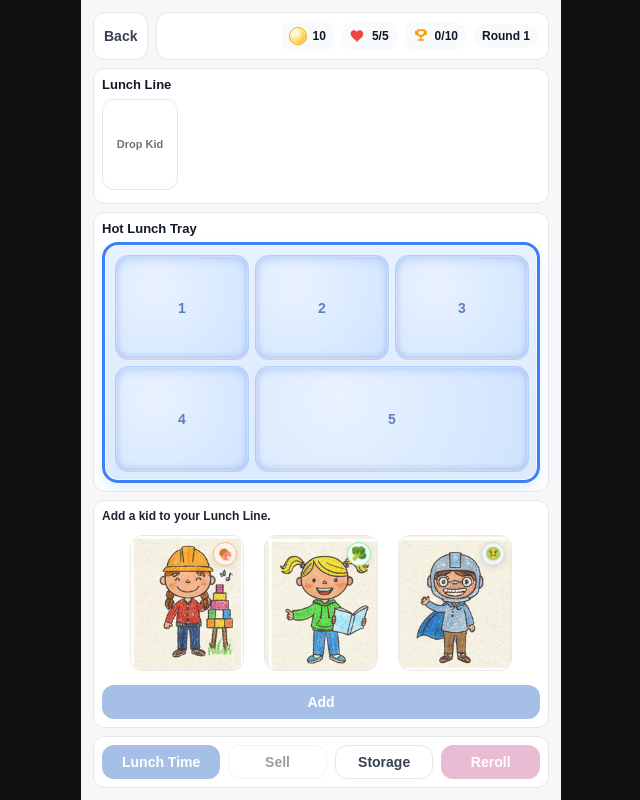
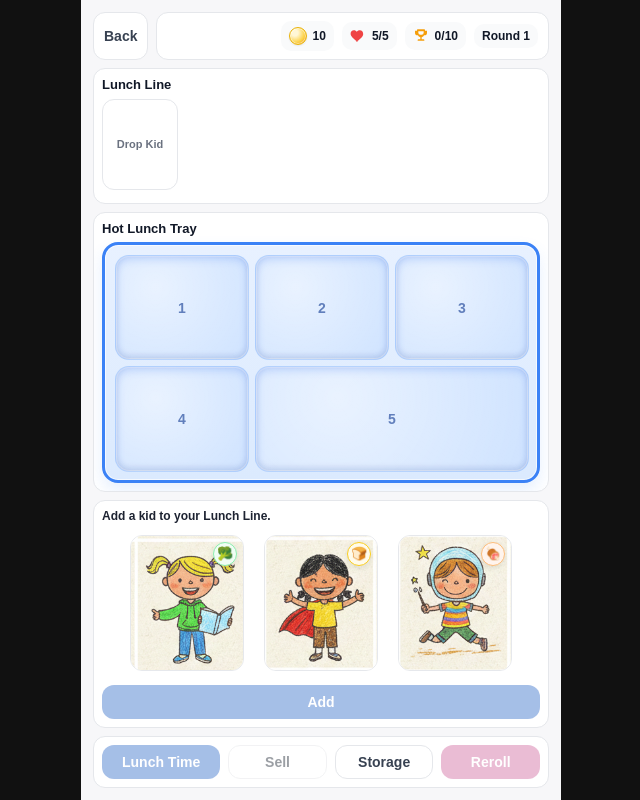
Before and after one commit to Henhound/loopyfoods, a React (Vite) app: page / in a window 1280 px wide. Both pictures are taken after a click on the button "Play". Shown: the whole page, without its empty margins (319-959 px from the left). Built offline with nearby package versions, Linux system fonts and the light colour scheme.

Commit message:
fixed ui in battle screen and got rid of duplicate kids in shop

```diff
--- a/src/screens/Battle.tsx
+++ b/src/screens/Battle.tsx
@@ -706,7 +706,7 @@ export default function Battle() {
 
   return (
     <div
-      className="battleScreen"
+      className={`battleScreen${showLog ? ' battleScreenLogOpen' : ''}`}
       style={{
         height: '100%',
         maxHeight: '100%',
--- a/src/screens/Shop.tsx
+++ b/src/screens/Shop.tsx
@@ -53,6 +53,12 @@ function rollShopItems(trayItems: Array<PlaceholderCard | null>, count: number):
     trayItems.filter((card): card is PlaceholderCard => Boolean(card)).map(card => card.title),
   )
   const available = PLACEHOLDER_CARDS.filter(card => !excludedTitles.has(card.title))
+  return pickRandomUnique(available, count)
+}
+
+function rollKidOptions(existingKids: PlaceholderKid[], count: number): PlaceholderKid[] {
+  const takenTitles = new Set(existingKids.map(k => k.title))
+  const available = PLACEHOLDER_KIDS.filter(kid => !takenTitles.has(kid.title))
   return pickRandomUnique(available, count)
 }
 
@@ -453,7 +459,7 @@ export default function Shop() {
   const [shopItems, setShopItems] = React.useState<PlaceholderCard[]>(() => rollShopItems(initialTray, 5))
   const [kids, setKids] = React.useState<PlaceholderKid[]>(initialKids)
   const [kidOptions, setKidOptions] = React.useState<PlaceholderKid[]>(() =>
-    pickRandomUnique(PLACEHOLDER_KIDS, 3),
+    rollKidOptions(initialKids, 3),
   )
   const [hasDraftedKidThisRound, setHasDraftedKidThisRound] = React.useState(false)
   const [round, setRound] = React.useState(initialRound)
@@ -742,7 +748,7 @@ export default function Shop() {
     })
     const opponent = getRandomOpponentSnapshot(round, saved.id)
     setRound(r => r + 1)
-    setKidOptions(() => pickRandomUnique(PLACEHOLDER_KIDS, 3))
+    setKidOptions(() => rollKidOptions(kids, 3))
     setSelectedKidOptionIndex(null)
     setHasDraftedKidThisRound(false)
     navigate(SCREENS.BATTLE, { tray, kids, opponent, round, health, trophies })
@@ -977,7 +983,7 @@ export default function Shop() {
                 setShopItems(() => rollShopItems(tray, 5))
                 if (!hasDraftedKidThisRound) {
                   setSelectedKidOptionIndex(null)
-                  setKidOptions(() => pickRandomUnique(PLACEHOLDER_KIDS, 3))
+                  setKidOptions(() => rollKidOptions(kids, 3))
                 }
               }}
             >
--- a/src/styles/shop.css
+++ b/src/styles/shop.css
@@ -571,6 +571,12 @@
   flex-direction: column;
   gap: var(--gap);
 }
+.battleScreenLogOpen {
+  overflow-x: hidden;
+  overflow-y: auto;
+  -webkit-overflow-scrolling: touch;
+  overscroll-behavior: contain;
+}
 .battleScreen .panelStack {
   flex: 0 0 auto;
   min-height: auto;
```
